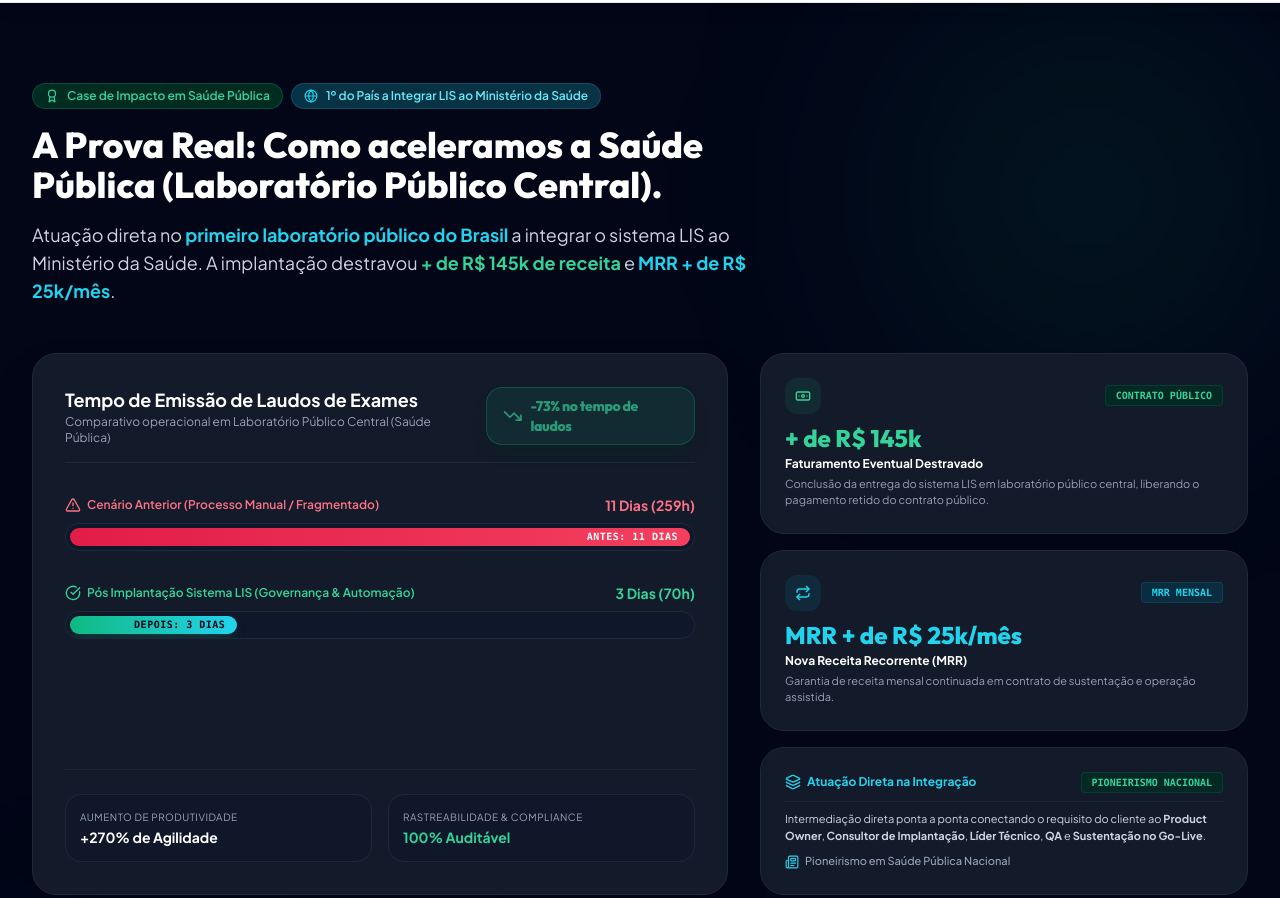
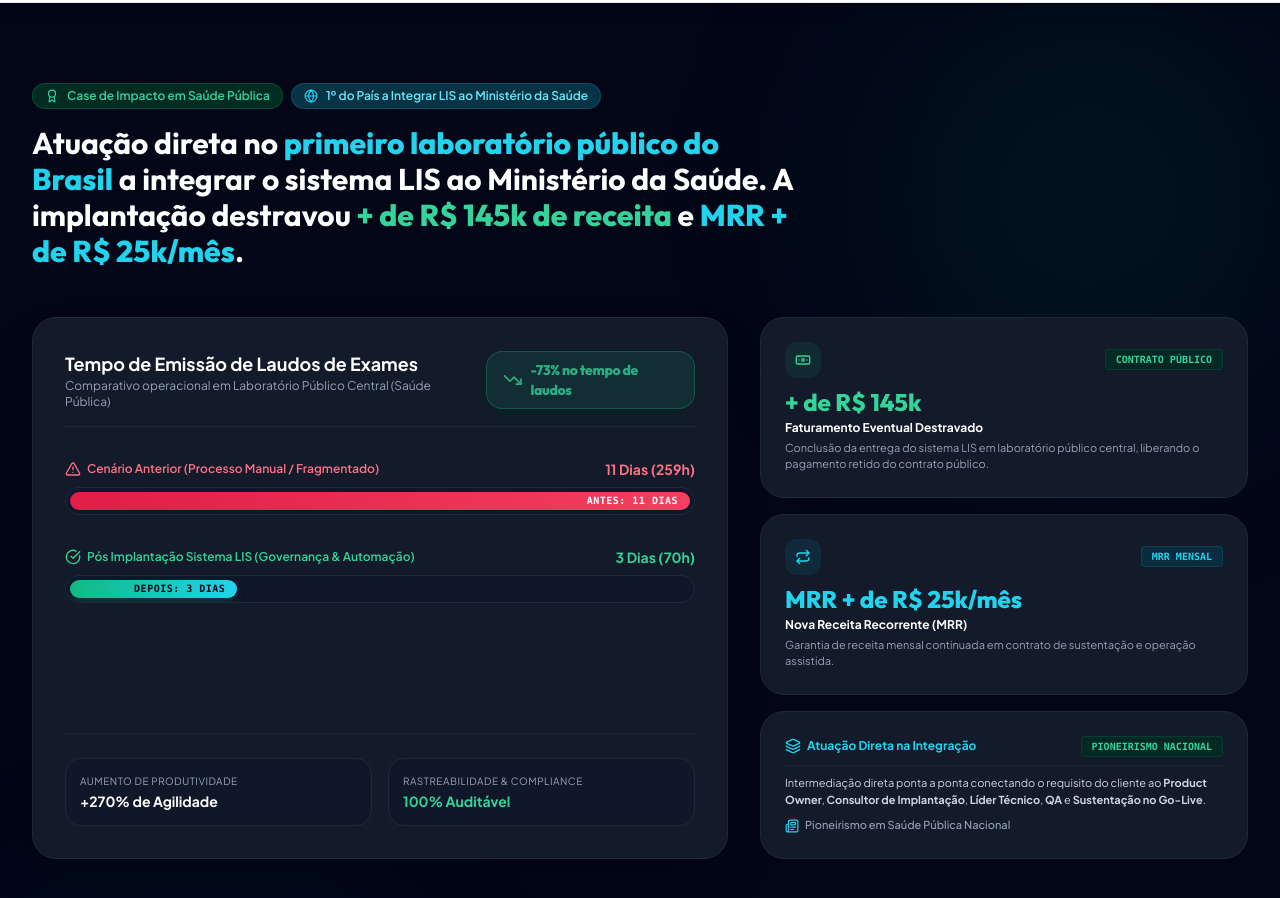
Before and after one commit to eduardobrodrigues83/PortfolioEduardoRodrigues, a website built with Vite: page index.html in a window 1280 px wide. Shown: the part 1497-2395 px from the top of the page. Built offline with nearby package versions, Linux system fonts and the light colour scheme.

Commit message:
refactor: atualiza titulo e texto em destaque do case FUNED

```diff
--- a/index.html
+++ b/index.html
@@ -356,15 +356,9 @@
             </div>
           </div>
 
-          <!-- Título Exato -->
-          <h2 class="text-2xl sm:text-3xl lg:text-4xl font-display font-extrabold text-white leading-tight">
-            A Prova Real: Como aceleramos a Saúde Pública (Laboratório Público Central).
+          <h2 class="text-xl sm:text-2xl lg:text-3xl font-display font-bold text-white leading-relaxed">
+            Atuação direta no <strong class="text-cyan-400 font-extrabold">primeiro laboratório público do Brasil</strong> a integrar o sistema LIS ao Ministério da Saúde. A implantação destravou <strong class="text-emerald-400 font-extrabold">+ de R$ 145k de receita</strong> e <strong class="text-cyan-400 font-extrabold">MRR + de R$ 25k/mês</strong>.
           </h2>
-
-          <!-- Texto Exato -->
-          <p class="text-base sm:text-lg text-slate-300 mt-4 leading-relaxed font-normal">
-            Atuação direta no <strong class="text-cyan-400 font-bold">primeiro laboratório público do Brasil</strong> a integrar o sistema LIS ao Ministério da Saúde. A implantação destravou <strong class="text-emerald-400 font-bold">+ de R$ 145k de receita</strong> e <strong class="text-cyan-400 font-bold">MRR + de R$ 25k/mês</strong>.
-          </p>
         </div>
 
         <div class="grid grid-cols-1 lg:grid-cols-12 gap-6 lg:gap-8 items-stretch">
```
